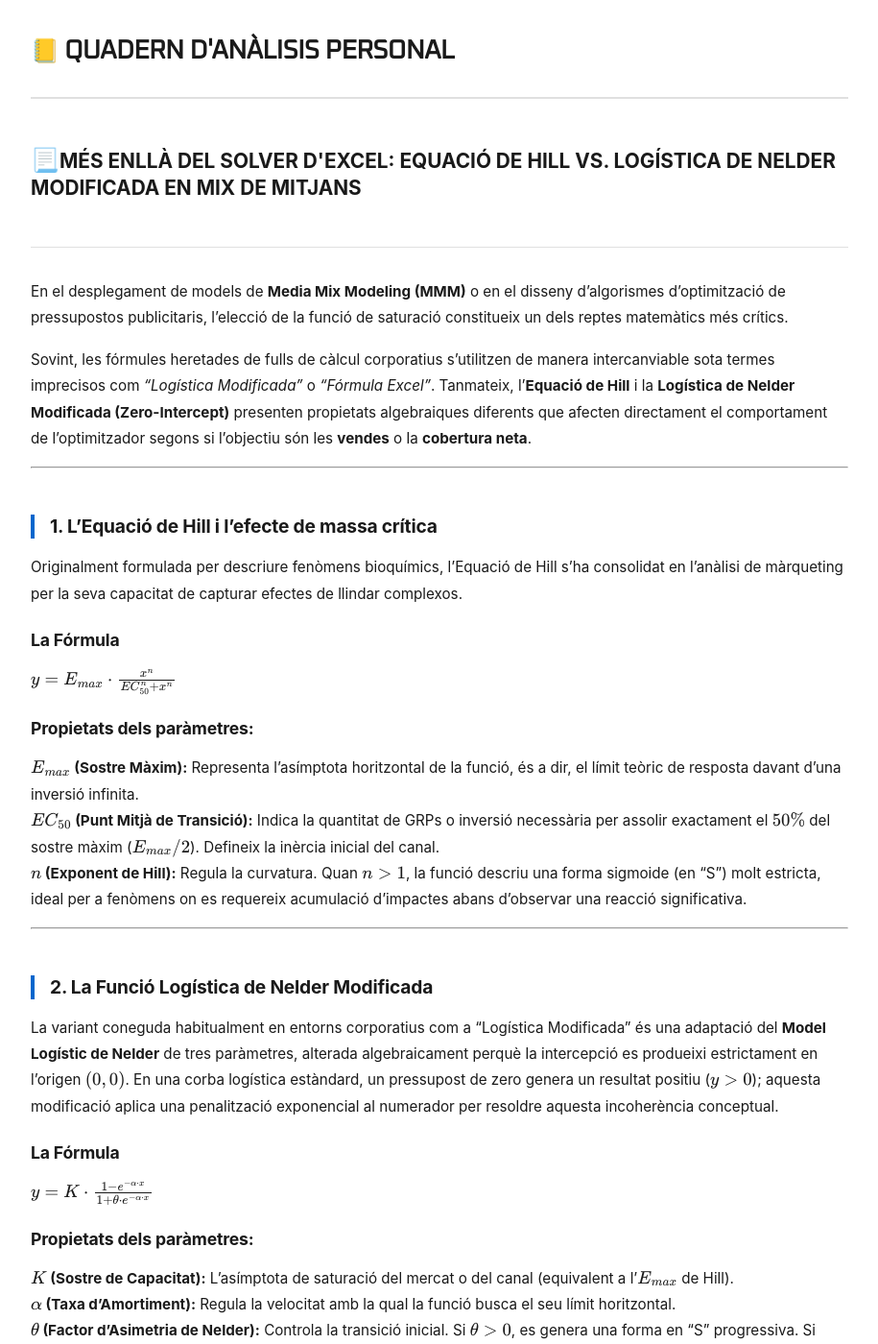
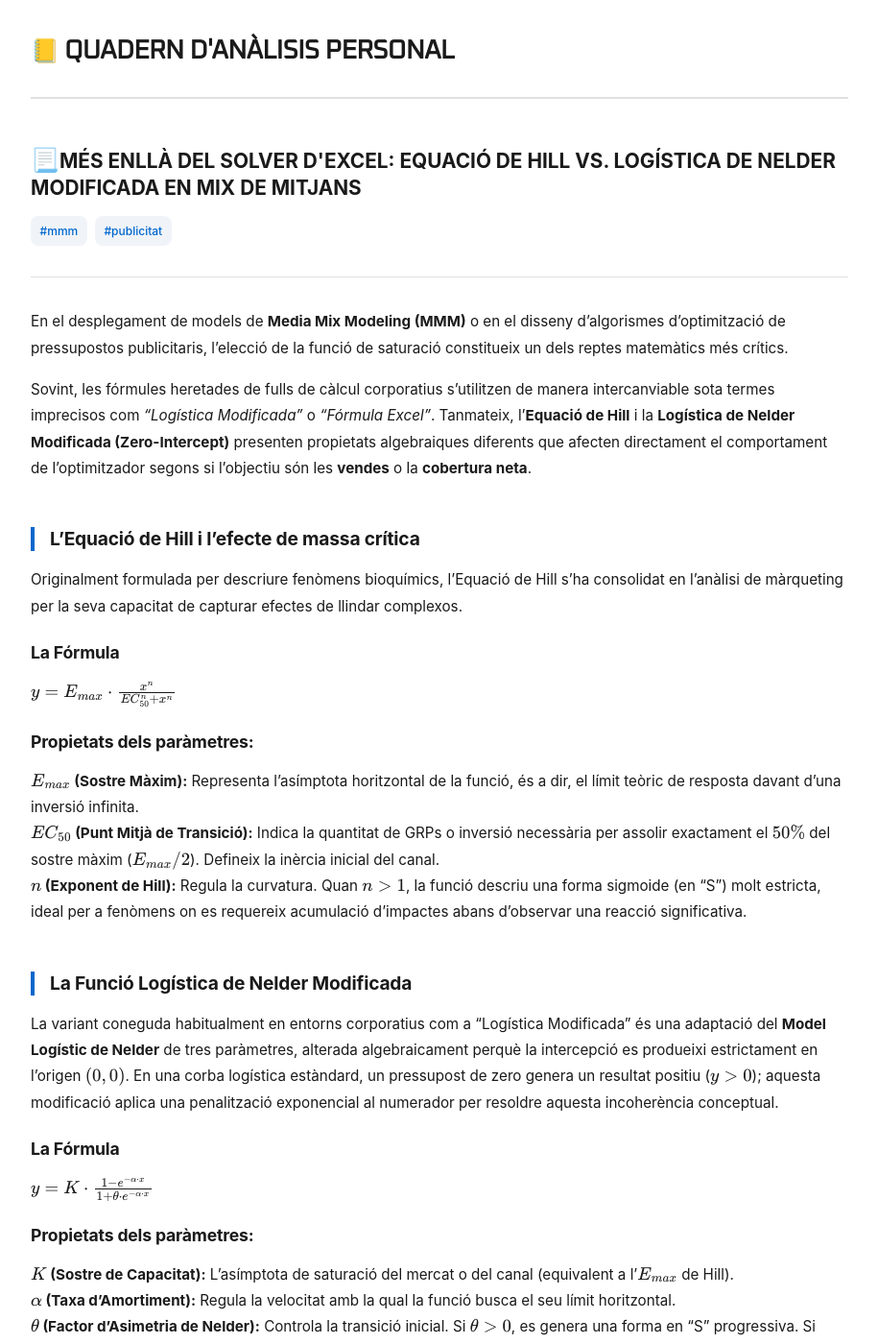
Before and after one commit to alberthr/alberthr.github.io, a Jekyll site: the page built from _posts/2011-04-23-logistica-nelder-hill.md, in a window 1280 px wide and 1400 px high. Shown: the whole window at 96% size, without its empty margins (182-1097 px from the left). Built offline with Jekyll 4.4.1, drawn with Linux system fonts in a browser that asks for light colours; comment, search, counter and statistics services are not loaded; some of the changed text lies outside the part shown.

Commit message:
Update post on Hill and Nelder models

```diff
--- a/_posts/2011-04-23-logistica-nelder-hill.md
+++ b/_posts/2011-04-23-logistica-nelder-hill.md
@@ -1,8 +1,9 @@
 ---
 layout: post
 title: "Més enllà del Solver d'Excel: Equació de Hill vs. Logística de Nelder Modificada en Mix de Mitjans"
-date: 2026-06-27 12:00:00 +0200
-categories: marketing-analytics mmm data-science
+tags:
+  - mmm
+  - publicitat
 excerpt: "Reflexió tècnica sobre la naturalesa matemàtica de l'Equació de Hill i la Logística de Nelder Modificada. Anàlisi del comportament de les corbes de saturació i la seva idoneïtat segons si es modelitzen vendes o cobertura."
 ---
 
@@ -10,9 +11,8 @@
 
 Sovint, les fórmules heretades de fulls de càlcul corporatius s'utilitzen de manera intercanviable sota termes imprecisos com *"Logística Modificada"* o *"Fórmula Excel"*. Tanmateix, l'**Equació de Hill** i la **Logística de Nelder Modificada (Zero-Intercept)** presenten propietats algebraiques diferents que afecten directament el comportament de l'optimitzador segons si l'objectiu són les **vendes** o la **cobertura neta**.
 
----
 
-## 1. L'Equació de Hill i l'efecte de massa crítica
+## L'Equació de Hill i l'efecte de massa crítica
 
 Originalment formulada per descriure fenòmens bioquímics, l'Equació de Hill s'ha consolidat en l'anàlisi de màrqueting per la seva capacitat de capturar efectes de llindar complexos.
 
@@ -24,9 +24,8 @@
 * **$EC_{50}$ (Punt Mitjà de Transició):** Indica la quantitat de GRPs o inversió necessària per assolir exactament el $50\%$ del sostre màxim ($E_{max}/2$). Defineix la inèrcia inicial del canal.
 * **$n$ (Exponent de Hill):** Regula la curvatura. Quan $n > 1$, la funció descriu una forma sigmoide (en "S") molt estricta, ideal per a fenòmens on es requereix acumulació d'impactes abans d'observar una reacció significativa.
 
----
 
-## 2. La Funció Logística de Nelder Modificada
+## La Funció Logística de Nelder Modificada
 
 La variant coneguda habitualment en entorns corporatius com a "Logística Modificada" és una adaptació del **Model Logístic de Nelder** de tres paràmetres, alterada algebraicament perquè la intercepció es produeixi estrictament en l'origen $(0,0)$. En una corba logística estàndard, un pressupost de zero genera un resultat positiu ($y > 0$); aquesta modificació aplica una penalització exponencial al numerador per resoldre aquesta incoherència conceptual.
 
@@ -38,7 +37,6 @@
 * **$\alpha$ (Taxa d'Amortiment):** Regula la velocitat amb la qual la funció busca el seu límit horitzontal.
 * **$\theta$ (Factor d'Asimetria de Nelder):** Controla la transició inicial. Si $\theta > 0$, es genera una forma en "S" progressiva. Si $\theta = 0$, la funció col·lapsa exactament en un model clàssic de rendiments decreixents exponencials ($y = K(1-e^{-\alpha x})$).
 
----
 
 ## Criteris de selecció segons el KPI: Vendes vs. Cobertura
 
@@ -153,7 +151,6 @@
 1. **Divergència a l'origen (0 - 150 GRPs):** S'observa com l'ajust de **Hill** (línia vermella) reté la resposta prop del zero en els trams inicials, simulant la necessitat d'una freqüència mínima. Per contra, el model de **Nelder** (línia blava) mostra un pendent inicial més accentuat, descrivint una penetració de cobertura immediata.
 2. **Convergència en la saturació:** Superats els $500$ GRPs, ambdós models descriuen el mateix fenomen físic d'esgotament de l'audiència o saturació de mercat, on els increments de pressupost generen rendiments decreixents marginals pròxims a zero.
 
----
 
 ## Conclusions i paradoxa en l'entorn corporatiu
 
```
